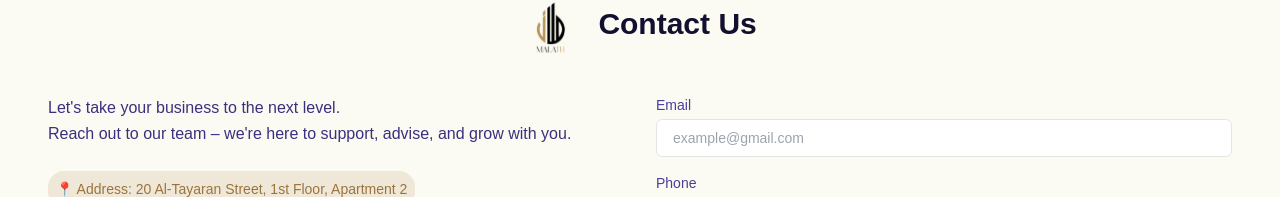
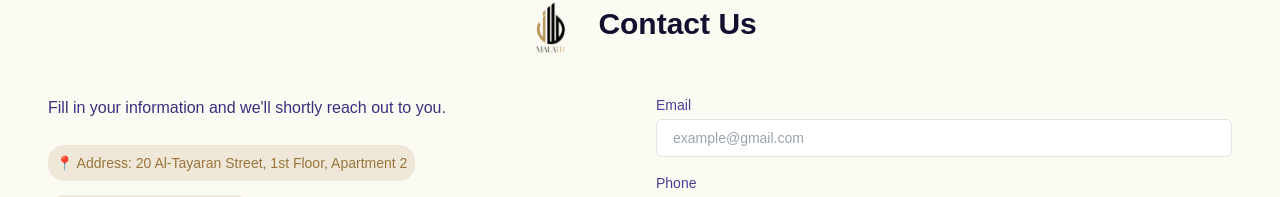
Before and after one commit to Dr-Rabi3/Malath-Platform, a React (Vite) app: page /contact in a window 1280 px wide. Shown: the part 165-362 px from the top of the page. Built offline with nearby package versions, Linux system fonts and the light colour scheme; no server answers; what google-libphonenumber would draw is missing.

Commit message:
last edit

```diff
--- a/src/components/pages/Contact.jsx
+++ b/src/components/pages/Contact.jsx
@@ -78,8 +78,9 @@ function Contact() {
       <div className="w-full flex flex-col md:flex-row gap-8 px-6">
         <div className="flex-1 space-y-6">
           <p className="text-[16px] leading-relaxed text-neutral-950">
-            {t("contact.description_line1")} <br />
-            {t("contact.description_line2")}
+            {t("contact.description_line1")}
+            {/* <br />
+            {t("contact.description_line2")} */}
           </p>
 
           <div className="space-y-2 text-sm">
--- a/src/locales/ar/translation.json
+++ b/src/locales/ar/translation.json
@@ -230,7 +230,7 @@
   "service_request": "طلب خدمة",
   "contact": {
     "title": "اتصل بنا",
-    "description_line1": "دعنا نرتقي بأعمالك إلى المستوى التالي.",
+    "description_line1": "املأ معلوماتك وسنتواصل معك قريبًا.",
     "description_line2": "تواصل مع فريقنا – نحن هنا لدعمك وتقديم المشورة والنمو معك.",
     "address": "العنوان",
     "email": "البريد الإلكتروني",
--- a/src/locales/en/translation.json
+++ b/src/locales/en/translation.json
@@ -240,7 +240,7 @@
   "service_request": "Service Request",
   "contact": {
     "title": "Contact Us",
-    "description_line1": "Let's take your business to the next level.",
+    "description_line1": "Fill in your information and we'll shortly reach out to you.",
     "description_line2": "Reach out to our team – we're here to support, advise, and grow with you.",
     "address": "Address",
     "email": "Email",
```
